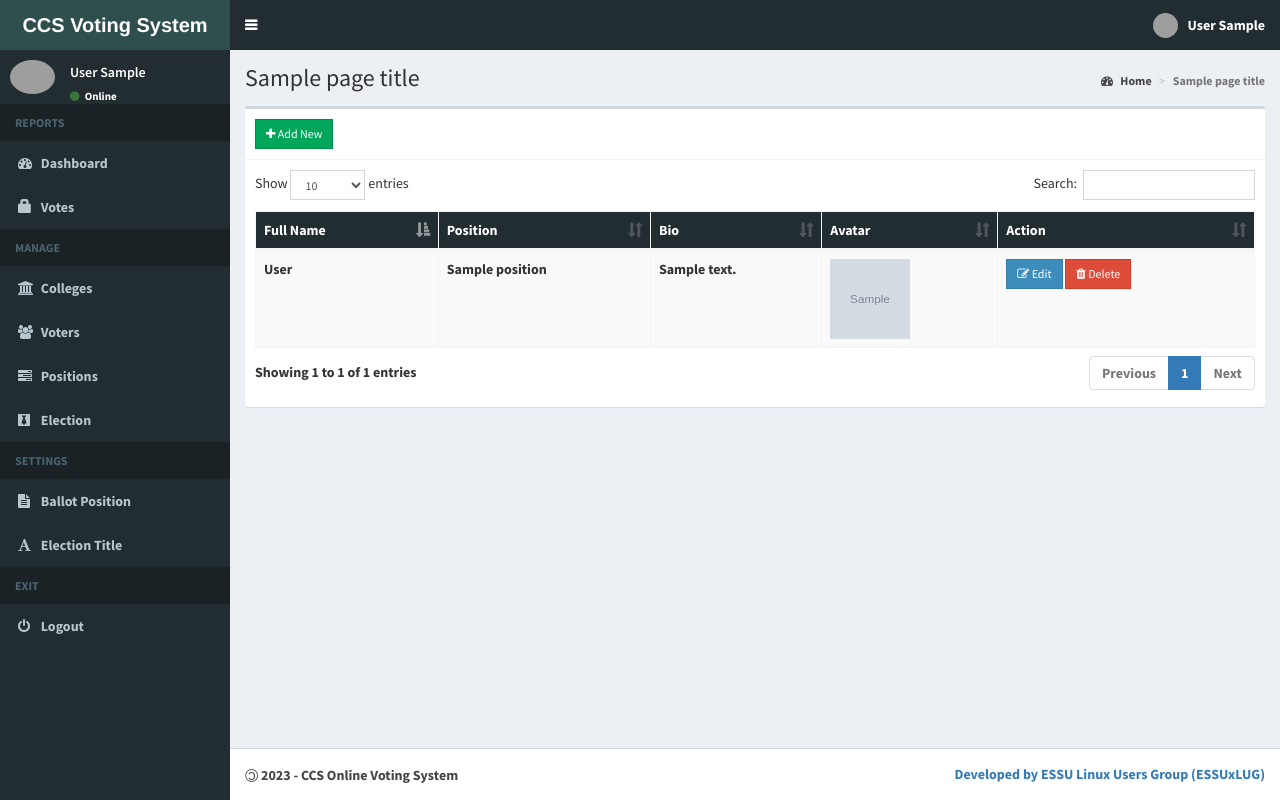
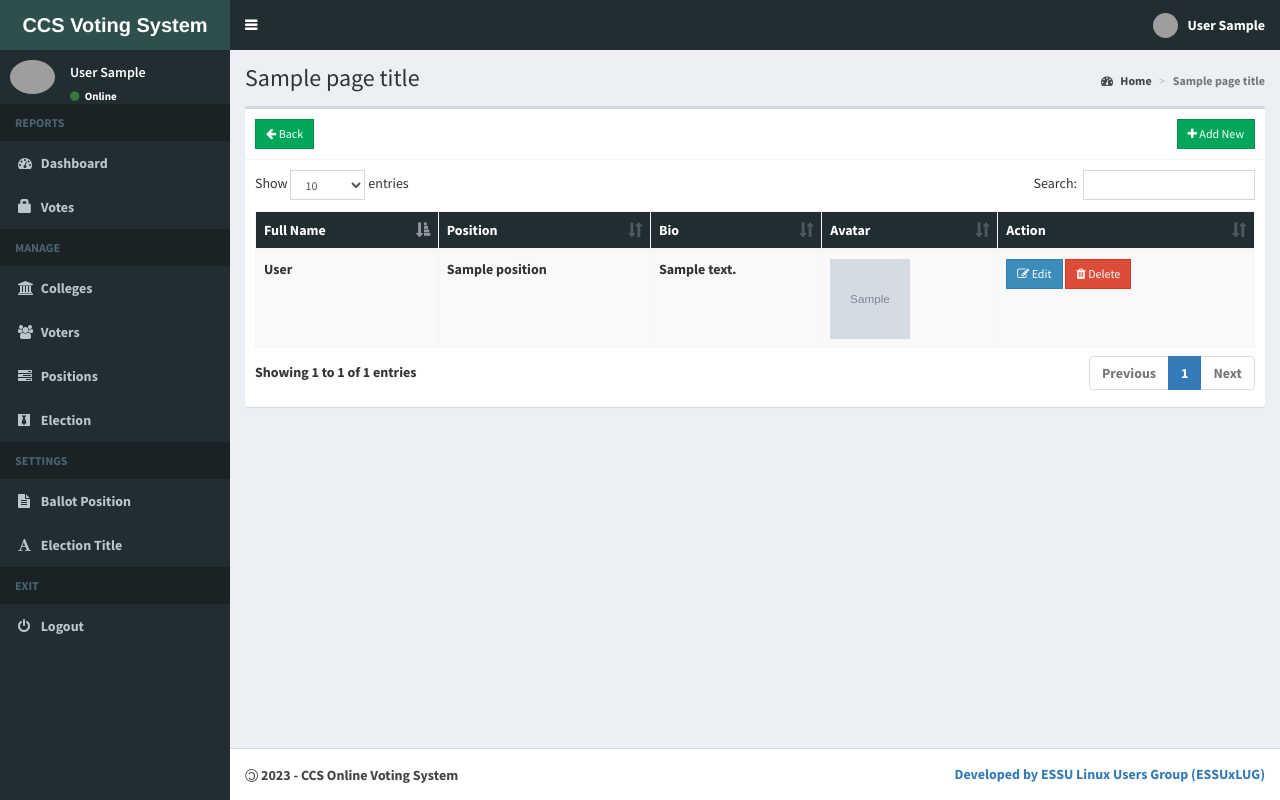
Before and after one commit to CSSO-Linux-User-Group-ESSU/School-Voting-System, a Django app: template administrator/templates/admin/candidates.html in a window 1280 px wide. Run offline with Django 3.2, Linux system fonts and the light colour scheme; a user stored in the database is signed in; tables that the repository leaves empty hold one stand-in row (values such as "Sample post"); the template is opened without the code that fills it: values that come from a table or form of the project are taken from there, most other values are stand-ins (such as "Sample title", 1, 10 or a date in 2020); grey boxes marked "Sample" are stand-in pictures; some libraries are stand-ins or nearby versions; grey boxes are pictures that could not be loaded.

Commit message:
Fixes some url redirect bugs

```diff
--- a/administrator/templates/admin/candidates.html
+++ b/administrator/templates/admin/candidates.html
@@ -5,8 +5,10 @@
     <div class="col-xs-12">
       <div class="box">
         <div class="box-header with-border">
-          <a href="#addnew" data-toggle="modal" class="btn btn-success btn-sm btn-flat"><i
+          <a href="#addnew" data-toggle="modal" class="btn btn-success btn-sm btn-flat" style="float: right;"><i
           class="fa fa-plus"></i> Add New</a>
+          <a class="btn btn-success btn-sm btn-flat" onclick="goBack()"><i
+            class="fa fa-arrow-left"></i> Back</a>
         </div>
         <div class="box-body">
           <table id="example1" class="table table-bordered table-hover table-striped">
@@ -50,10 +52,8 @@
             <h4 class="modal-title"><b>Add New Candidate</b></h4>
           </div>
           <div class="modal-body">
-            <form class="form-horizontal" enctype="multipart/form-data" method="POST" action="{% url 'viewCandidates' %}">
+            <form class="form-horizontal" enctype="multipart/form-data" method="POST" action="{% url 'viewCandidates' %}?id={{election_id.id}}">
               {% csrf_token %}
-
-
               <div class="modal-body">
                   {% for field in form1  %}
                   <div class="form-group has-feedback">
@@ -62,7 +62,6 @@
                       {{field}}
                   </div>
                   {% endfor %}
-
 
           </div>
           <div class="modal-footer">
@@ -150,6 +149,14 @@
 
   });
 
+  function goBack() {
+    history.back();
+  }
+
+  window.onload = setTimeout(function() {
+    document.getElementById("id_election").value = {{election_id.id}}
+  }, 50)
+
   function getRow(id) {
       $.ajax({
           type: 'GET',
```
